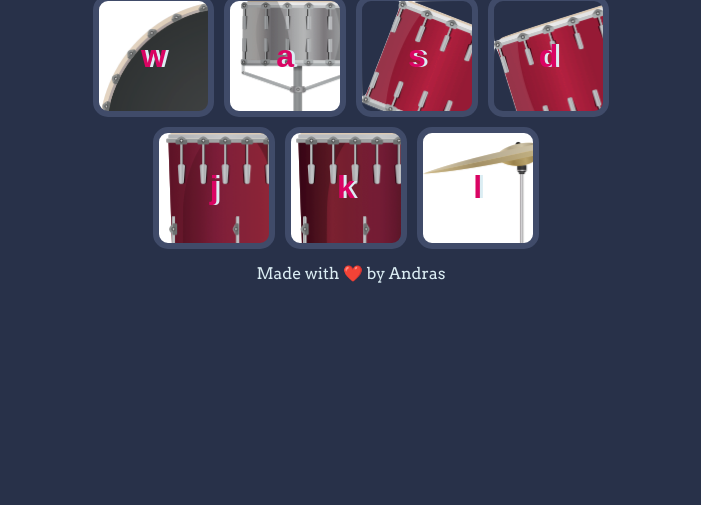
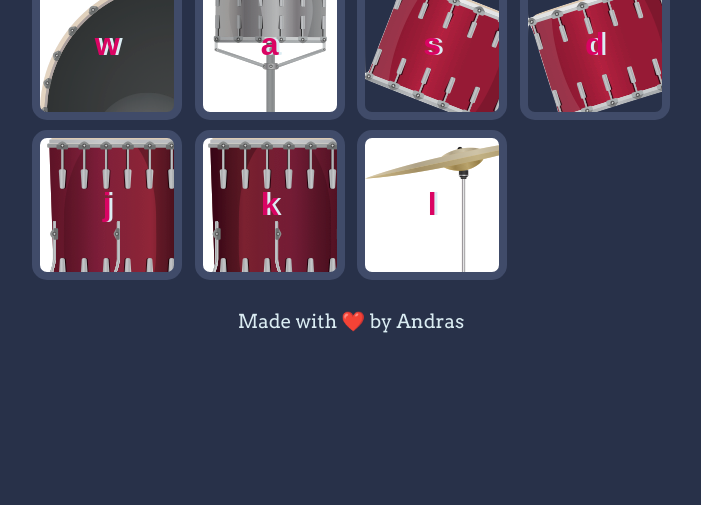
Before and after one commit to AndrasE/drum, a plain HTML site: page index.html in a window 1280 px wide. Shown: the part 295-800 px from the top of the page, without its empty margins (289-990 px from the left). Drawn offline with Linux system fonts and the light colour scheme.

Commit message:
Update styles.css

```diff
--- a/styles.css
+++ b/styles.css
@@ -3,17 +3,18 @@ body {
   color: #dbedf3;
   background-color: #283149;
   font-family: "Arvo", cursive;
+  height: 100vh;
   overflow: hidden;
   display: flex;
-  flex-direction: column;
   justify-content: center;
   align-items: center;
+  flex-direction: column;
   margin: 0;
-  height: 100vh;
 }
 
 .container {
-  max-width: 700px;
+  width: 80%; /* Or any percentage that works for you */
+  max-width: 1000px;
   aspect-ratio: 16 / 9;
   display: flex;
   flex-direction: column;
@@ -22,33 +23,26 @@ body {
 }
 
 h1 {
-  font-size: clamp(1rem, 4vw, 4rem);
+  font-size: clamp(2rem, 4vw, 4rem);
   margin: 0;
   color: #dbedf3;
   text-shadow: 3px 0 #da0463;
-  padding: 10px;
+  padding: 30px;
 }
 
 .set {
   display: grid;
   grid-template-columns: repeat(4, 1fr);
   gap: 10px;
+  max-width: 640px;
   width: 100%;
   justify-items: center;
 }
 
-.set button:nth-child(5),
-.set button:nth-child(6),
-.set button:nth-child(7) {
-  grid-column: span 1;
-  justify-self: center;
-  margin-left: 100%;
-}
-
 .drum {
   outline: none;
-  border: 6px solid #404b69;
-  font-size: clamp(0.9rem, 2.5vw, 3rem);
+  border: 8px solid #404b69;
+  font-size: clamp(1rem, 2.5vw, 3rem);
   font-weight: 900;
   color: #da0463;
   text-shadow: 3px 0 #dbedf3;
@@ -63,6 +57,11 @@ h1 {
   background-color: white;
   text-align: center;
   cursor: pointer;
+}
+
+.drum img {
+  width: 60%;
+  height: auto;
 }
 
 /* Drum images */
@@ -94,8 +93,8 @@ h1 {
 }
 
 footer {
-  padding: 15px;
-  font-size: clamp(0.6rem, 2.5vw, 1rem);
+  padding: 30px;
+  font-size: clamp(0.8rem, 2.5vw, 1.2rem);
 }
 
 a {
```
